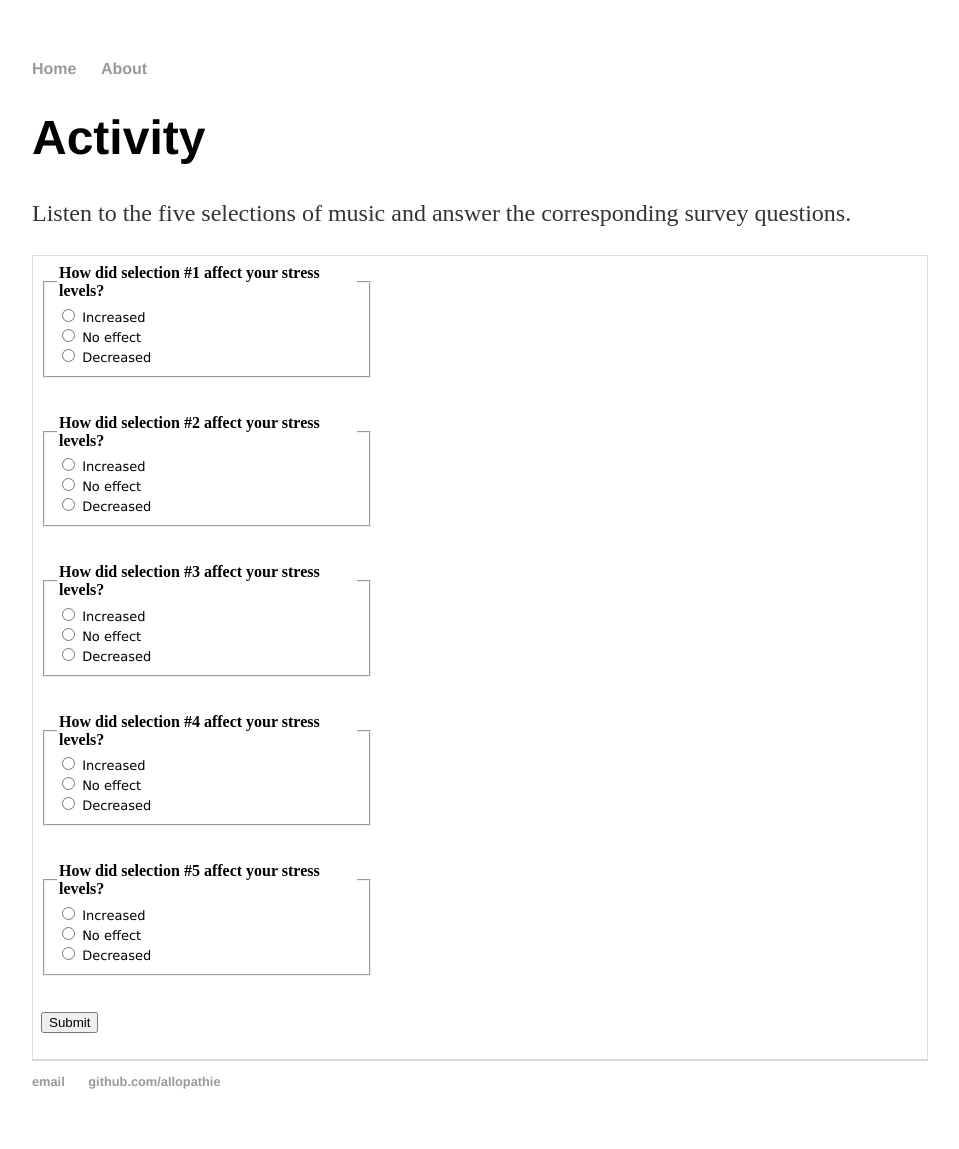
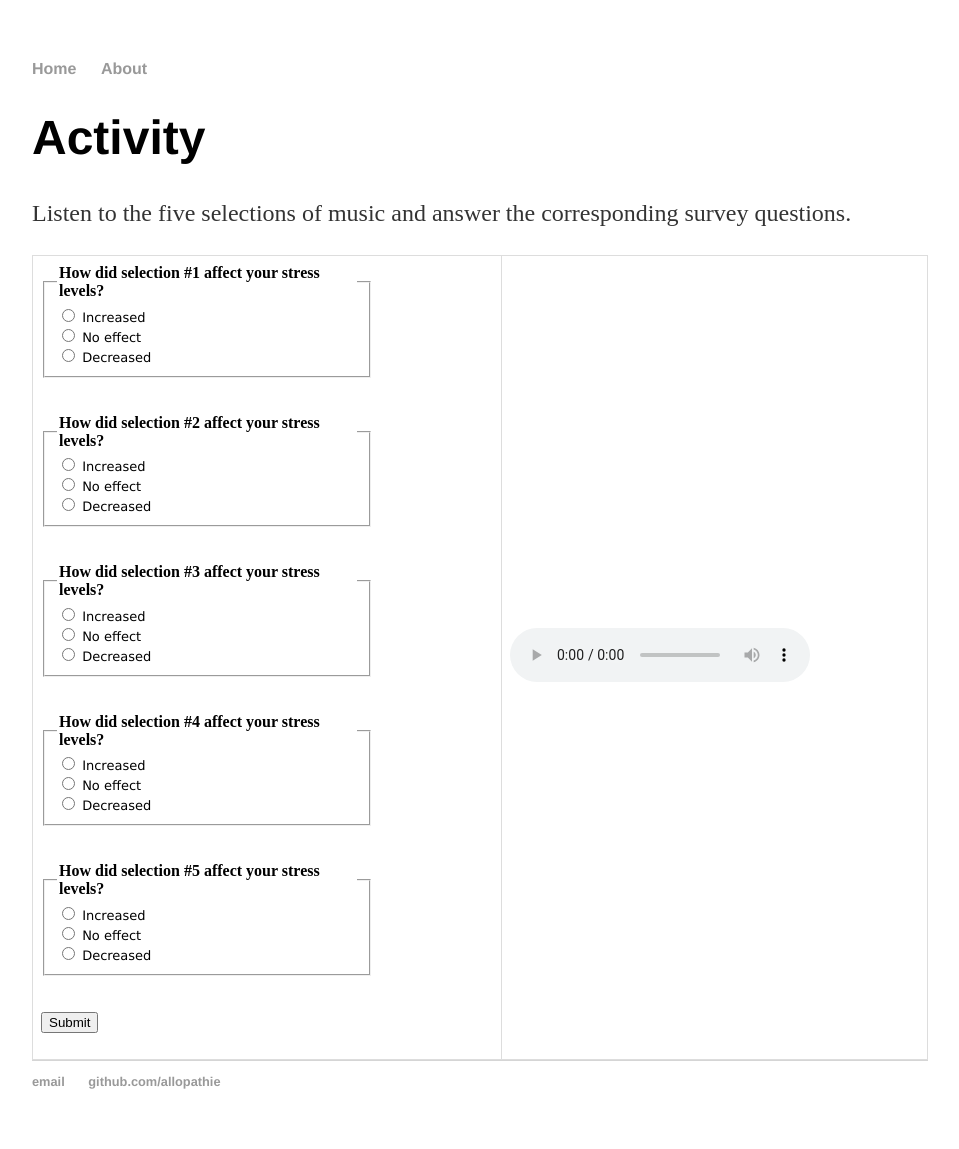
Before and after one commit to allopathie/musictherapy, a Jekyll site: the page built from activity/index.html, in a window 1280 px wide. Shown: the whole page, without its empty margins (160-1119 px from the left). Built offline with Jekyll 4.4.1, drawn with Linux system fonts in a browser that asks for light colours.

Commit message:
Update index.html

```diff
--- a/activity/index.html
+++ b/activity/index.html
@@ -107,6 +107,11 @@ function finish() {
 			<br /><br /> <INPUT TYPE="submit" value="Submit">
 			</form><br />
 		</td>
+		<td>
+			<audio controls>
+  				<source src="horse.ogg" type="audio/ogg">
+			</audio>
+		</td>
 	</tr>
 </table>
 	</div>
```
